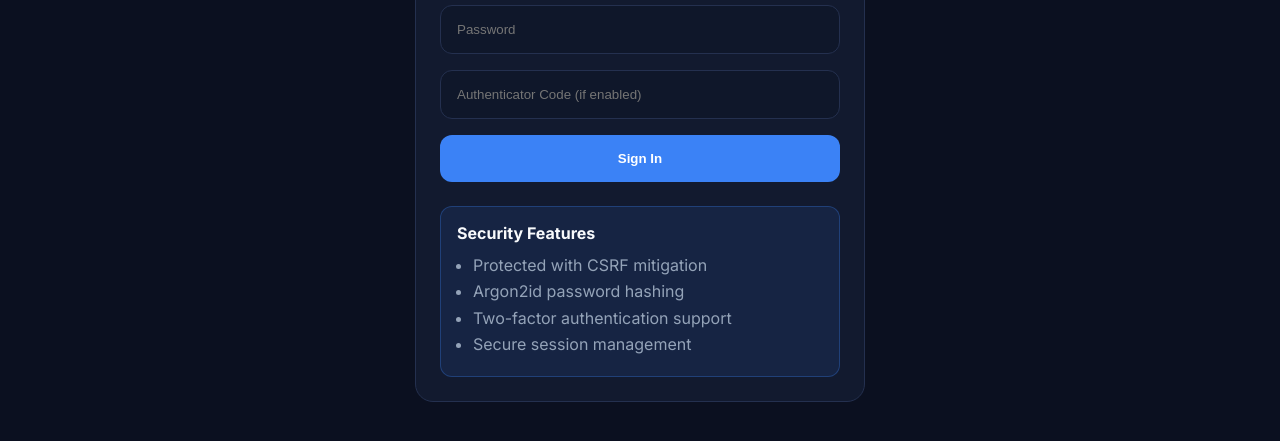
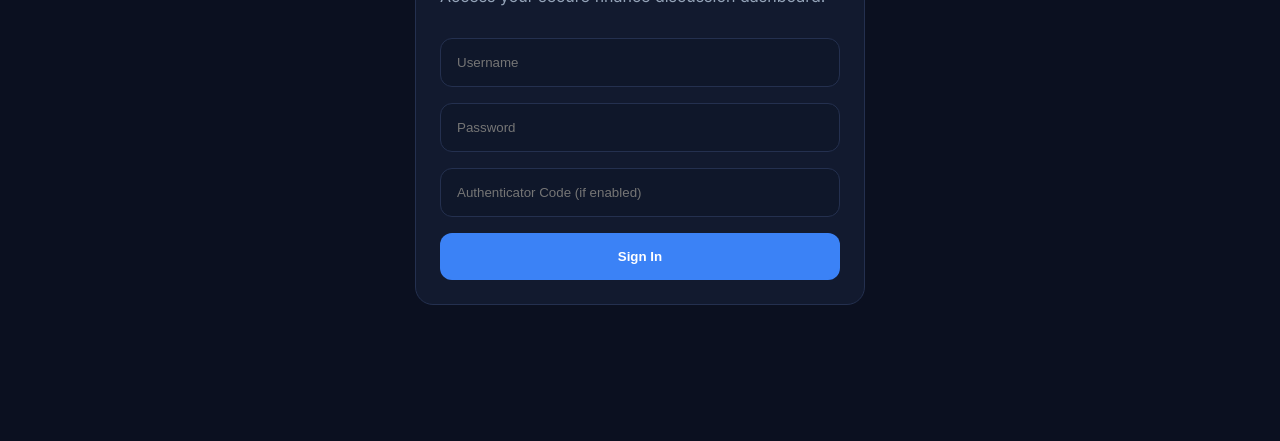
Before and after one commit to michaelshehata/Novex, a website: page app/public/html/login.html in a window 1280 px wide. Shown: the part 331-772 px from the top of the page. Drawn offline with Linux system fonts and the light colour scheme; no server answers.

Commit message:
Update login.html

```diff
--- a/app/public/html/login.html
+++ b/app/public/html/login.html
@@ -68,17 +68,6 @@
 
     <div id="login_error" class="error-message"></div>
 
-    <div class="security-box">
-      <strong>Security Features</strong>
-
-      <ul>
-        <li>Protected with CSRF mitigation</li>
-        <li>Argon2id password hashing</li>
-        <li>Two-factor authentication support</li>
-        <li>Secure session management</li>
-      </ul>
-    </div>
-
   </div>
 
 </main>
```
